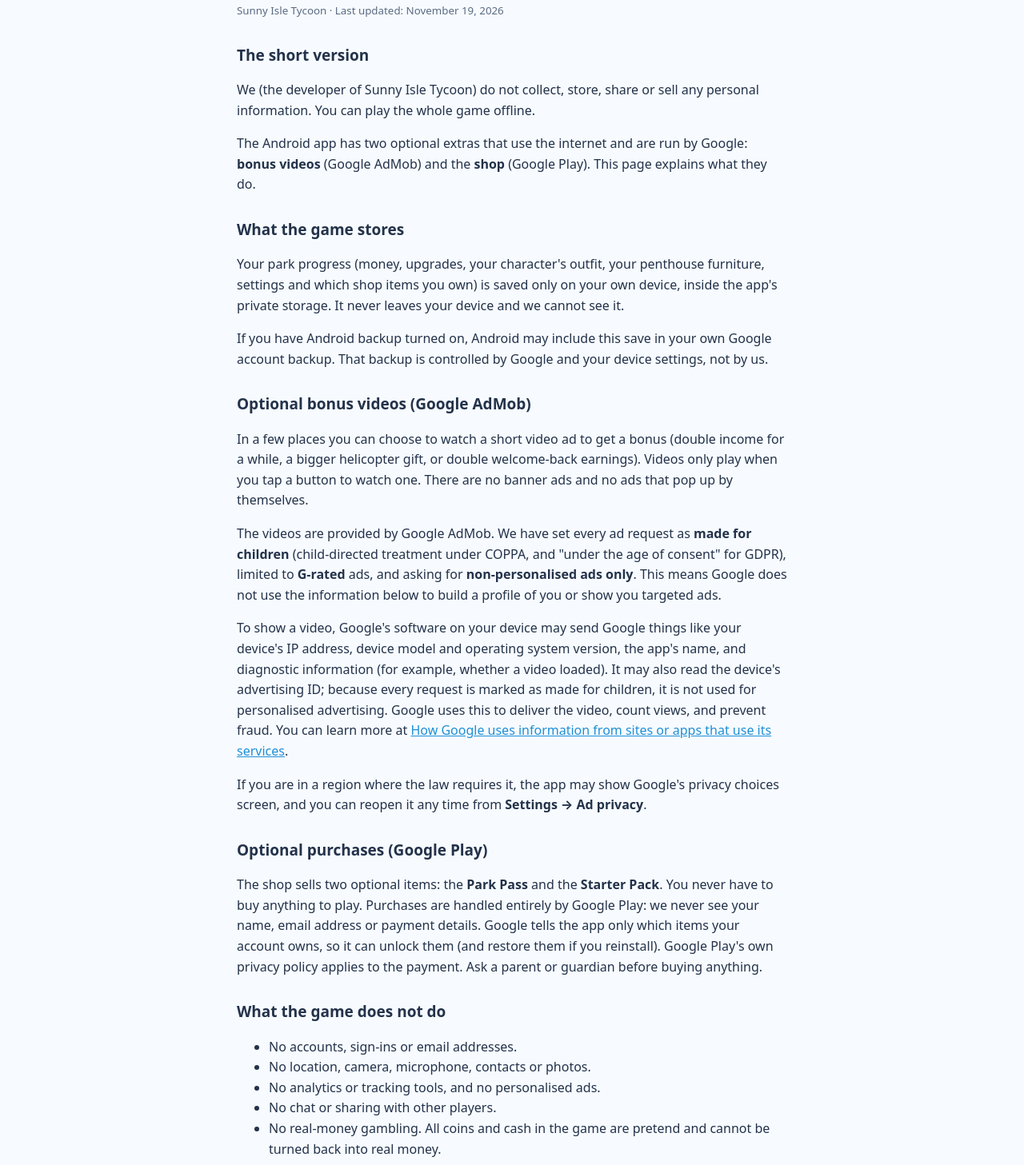
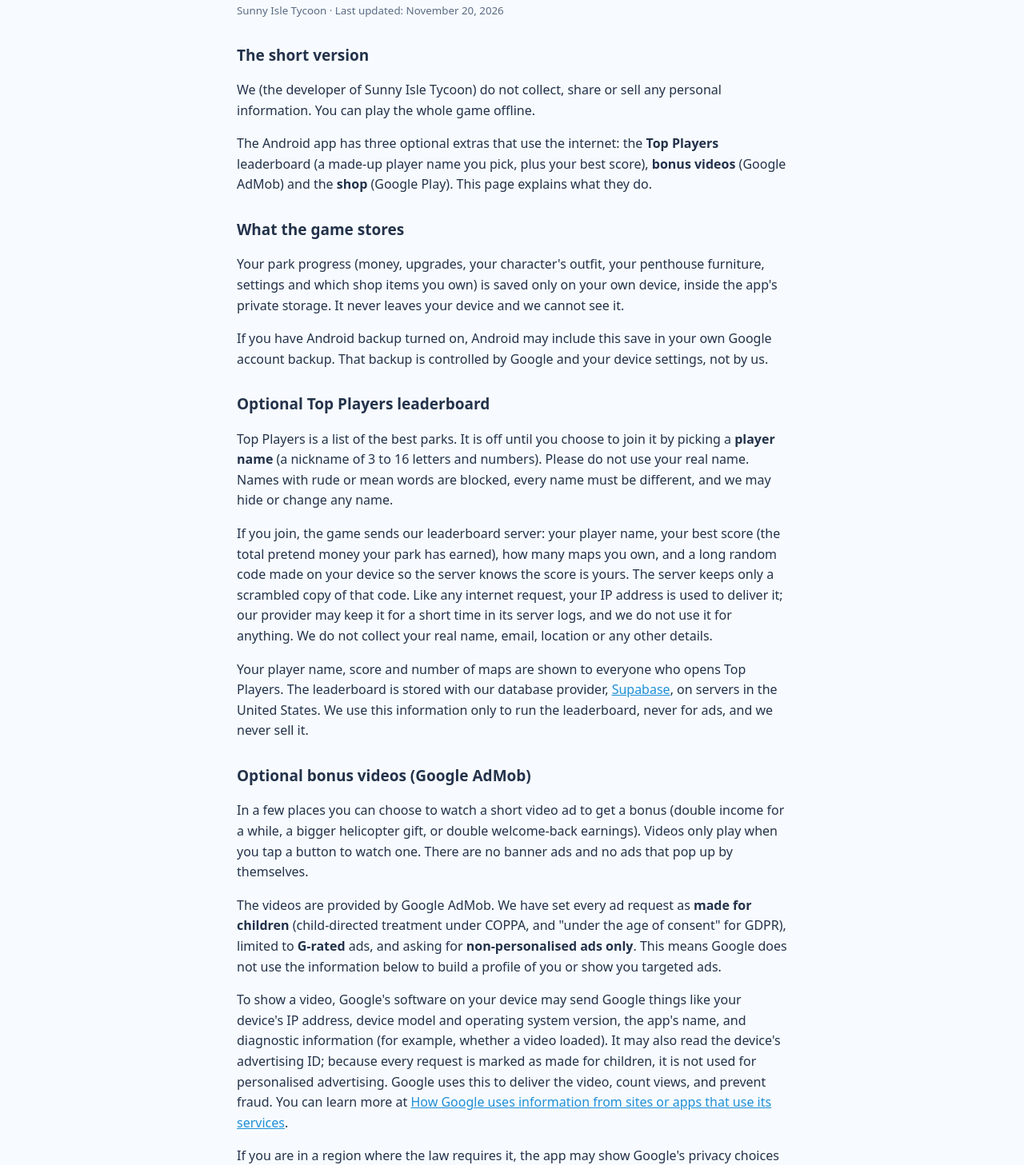
Before and after one commit to tristangresen-source/tristangresen-source.github.io, a plain HTML site: page privacy.html in a window 1280 px wide. Shown: the part 136-1593 px from the top of the page at 80% size. Drawn offline with Linux system fonts and the light colour scheme.

Commit message:
Top Players online leaderboard with player names (v1.5.0)
- Goals gets a Top Players tab: pick or change a player name (unique, bad-word filter, 3-16 chars), see the top 50 and your rank, or leave the board.
- Ranked by total money ever earned across all maps; Supabase server keeps the best score and rejects scores that are too big for your maps or grow impossibly fast.
- server/leaderboard.sql holds the database setup and moderation tips.
- Privacy policy and Play data-safety notes cover the player name and score.

Co-Authored-By: Claude Opus 5.5 <noreply@anthropic.com>

```diff
--- a/privacy.html
+++ b/privacy.html
@@ -15,15 +15,20 @@
 </div></header>
 <main class="wrap policy">
 <h1>Privacy Policy</h1>
-<small>Sunny Isle Tycoon · Last updated: November 19, 2026</small>
+<small>Sunny Isle Tycoon · Last updated: November 20, 2026</small>
 
 <h2>The short version</h2>
-<p>We (the developer of Sunny Isle Tycoon) do not collect, store, share or sell any personal information. You can play the whole game offline.</p>
-<p>The Android app has two optional extras that use the internet and are run by Google: <b>bonus videos</b> (Google AdMob) and the <b>shop</b> (Google Play). This page explains what they do.</p>
+<p>We (the developer of Sunny Isle Tycoon) do not collect, share or sell any personal information. You can play the whole game offline.</p>
+<p>The Android app has three optional extras that use the internet: the <b>Top Players</b> leaderboard (a made-up player name you pick, plus your best score), <b>bonus videos</b> (Google AdMob) and the <b>shop</b> (Google Play). This page explains what they do.</p>
 
 <h2>What the game stores</h2>
 <p>Your park progress (money, upgrades, your character's outfit, your penthouse furniture, settings and which shop items you own) is saved only on your own device, inside the app's private storage. It never leaves your device and we cannot see it.</p>
 <p>If you have Android backup turned on, Android may include this save in your own Google account backup. That backup is controlled by Google and your device settings, not by us.</p>
+
+<h2>Optional Top Players leaderboard</h2>
+<p>Top Players is a list of the best parks. It is off until you choose to join it by picking a <b>player name</b> (a nickname of 3 to 16 letters and numbers). Please do not use your real name. Names with rude or mean words are blocked, every name must be different, and we may hide or change any name.</p>
+<p>If you join, the game sends our leaderboard server: your player name, your best score (the total pretend money your park has earned), how many maps you own, and a long random code made on your device so the server knows the score is yours. The server keeps only a scrambled copy of that code. Like any internet request, your IP address is used to deliver it; our provider may keep it for a short time in its server logs, and we do not use it for anything. We do not collect your real name, email, location or any other details.</p>
+<p>Your player name, score and number of maps are shown to everyone who opens Top Players. The leaderboard is stored with our database provider, <a href="https://supabase.com/privacy">Supabase</a>, on servers in the United States. We use this information only to run the leaderboard, never for ads, and we never sell it.</p>
 
 <h2>Optional bonus videos (Google AdMob)</h2>
 <p>In a few places you can choose to watch a short video ad to get a bonus (double income for a while, a bigger helicopter gift, or double welcome-back earnings). Videos only play when you tap a button to watch one. There are no banner ads and no ads that pop up by themselves.</p>
@@ -36,18 +41,19 @@
 
 <h2>What the game does not do</h2>
 <ul>
-  <li>No accounts, sign-ins or email addresses.</li>
+  <li>No sign-ins, passwords or email addresses. (A Top Players name is just a nickname, not an account.)</li>
   <li>No location, camera, microphone, contacts or photos.</li>
   <li>No analytics or tracking tools, and no personalised ads.</li>
-  <li>No chat or sharing with other players.</li>
+  <li>No chat or messages between players. If you join Top Players, other players can see only your player name, score and number of maps.</li>
   <li>No real-money gambling. All coins and cash in the game are pretend and cannot be turned back into real money.</li>
 </ul>
 
 <h2>Children</h2>
-<p>Sunny Isle Tycoon is suitable for everyone, including children. We do not collect personal information from anyone. The bonus videos are set up following Google Play's Families policy: child-directed, G-rated and non-personalised, from Google's certified ad network.</p>
+<p>Sunny Isle Tycoon is suitable for everyone, including children. We do not collect personal information from anyone. Top Players uses only a made-up nickname that we filter for rude words, and it asks players not to use their real name. The bonus videos are set up following Google Play's Families policy: child-directed, G-rated and non-personalised, from Google's certified ad network.</p>
 
 <h2>Deleting your data</h2>
 <p>Use <b>Settings → Reset Park</b> in the game, or uninstall the app. Both remove your save from the device.</p>
+<p>To remove yourself from Top Players, open <b>Goals → Top Players → Change → Leave Top Players</b>. This deletes your player name and score from our server straight away. You (or a parent) can also email us your player name and we will delete it.</p>
 
 <h2>Changes</h2>
 <p>If this policy ever changes, this page will be updated and the date above will change.</p>
```
